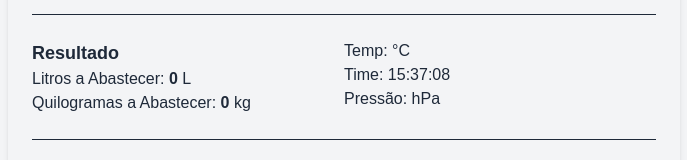
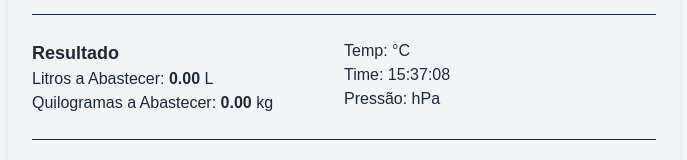
Before and after one commit to Colombao/airplane, a Next.js app: page / in a window 1280 px wide. Shown: the part 352-512 px from the top of the page, without its empty margins (296-983 px from the left). Built offline with nearby package versions, Linux system fonts and the light colour scheme; no server answers.

Commit message:
Calculate fuel to add based on arrival and departure liters, updating state management for FuelCalculator

```diff
--- a/app/page.tsx
+++ b/app/page.tsx
@@ -20,6 +20,8 @@ export default function FuelCalculator() {
   const [base, setBase] = useState("");
   const [prefixo, setPrefixo] = useState("");
   const [density, setDensity] = useState(0.8);
+  const [fuelToAddLiters, setFuelToAddLiters] = useState(0);
+  const [fuelToAddKg, setFuelToAddKg] = useState(0);
 
   const [leituraReguas, setLeituraReguas] = useState("");
 
@@ -78,10 +80,23 @@ export default function FuelCalculator() {
     return { liters: liters.toFixed(2), cm: cm.toFixed(1) };
   };
 
-  const arrival = parseInput(arrivalLiters);
-  const departure = parseInput(departureLiters);
-  const fuelToAddLiters = (departure - arrival) / density;
-  const fuelToAddKg = calcKg(fuelToAddLiters);
+  useEffect(() => {
+    if (density != 0) {
+      const arrival = parseInput(arrivalLiters);
+      const departure = parseInput(departureLiters);
+
+      if (departure > arrival) {
+        const liters = (departure - arrival) / density;
+        const kg = calcKg(liters);
+
+        setFuelToAddLiters(liters);
+        setFuelToAddKg(kg);
+      } else {
+        setFuelToAddLiters(0);
+        setFuelToAddKg(0);
+      }
+    }
+  }, [arrivalLiters, departureLiters, density]);
 
   const refuelNote = `PERFORMED MANUAL REFUELING IAW AMM\nMP ATR-A-12-11-28-00001-211C-A CHECK OF FUEL LEVEL USING MANUAL\nINDICATORS IAW AM MP ATR- A-12-11-28-00001-310A-A AND FUNCTIONAL\nTEST OF FEEDER TANK LOW LEVEL SENSOR IAW AMM MP ATR-A-28-42-70-04001-340A-A -A REV 10 jan-01-2025 MANUAL CHECK IN NORMAL INDICATION, TEST OK`;
 
@@ -176,17 +191,11 @@ export default function FuelCalculator() {
               <p className="font-semibold text-lg">Resultado</p>
               <p>
                 Litros a Abastecer:{" "}
-                <strong>
-                  {departure && arrival && fuelToAddLiters.toFixed(2)}
-                </strong>{" "}
-                L
+                <strong>{fuelToAddLiters.toFixed(2)}</strong> L
               </p>
               <p>
                 Quilogramas a Abastecer:{" "}
-                <strong>
-                  {departure && arrival && fuelToAddKg.toFixed(2)}
-                </strong>{" "}
-                kg
+                <strong>{fuelToAddKg.toFixed(2)}</strong> kg
               </p>
             </div>
             <div className="mt-2 pt-4">
```
